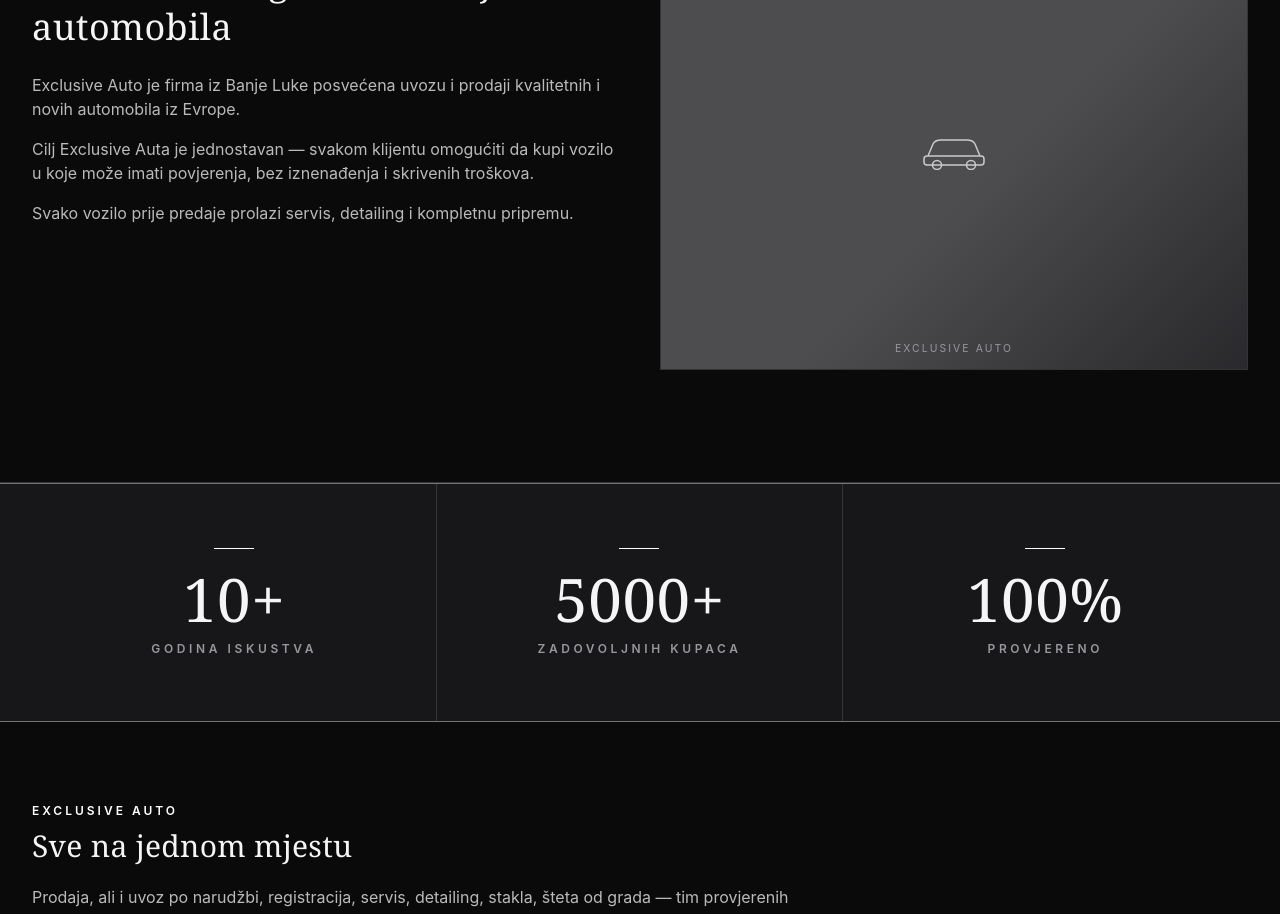
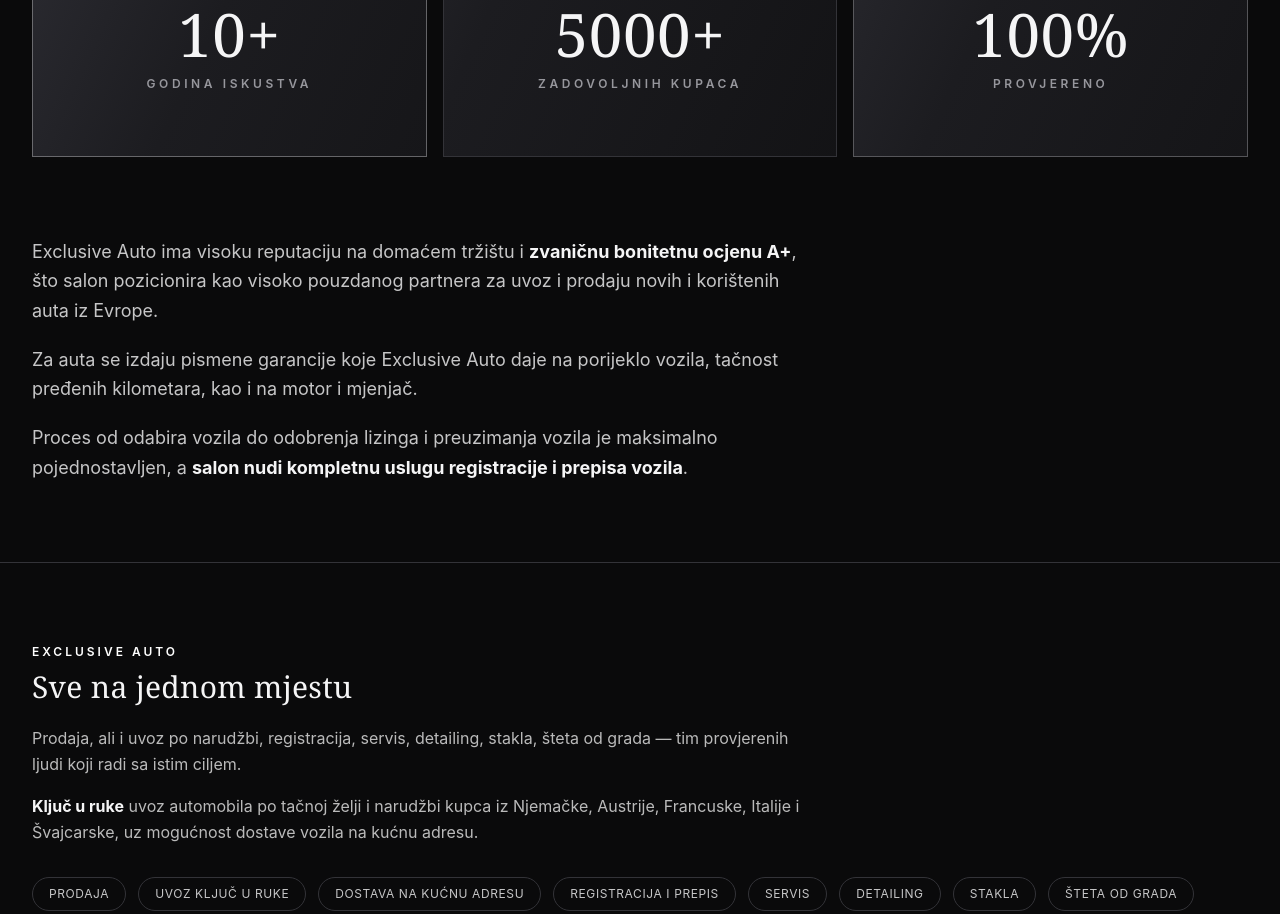
Before and after one commit to jovanagit1/exclusive-auto, a Next.js app: page /o-nama in a window 1280 px wide. Shown: the part 280-1194 px from the top of the page. Built offline with nearby package versions, Linux system fonts and the light colour scheme.

Commit message:
živa polja sa brojkama

```diff
--- a/src/app/globals.css
+++ b/src/app/globals.css
@@ -218,3 +218,54 @@
     color: #000000;
   }
 }
+
+/* "Živa" polja sa brojkama (stranica O nama) — tamna pozadina preko koje
+   polako "teče" diskretan bijeli odsjaj, uz lagano pulsiranje ivice. */
+.stat-live {
+  position: relative;
+  overflow: hidden;
+  background:
+    linear-gradient(115deg, #111113 0%, #1c1c20 35%, #2a2a30 50%, #1c1c20 65%, #111113 100%);
+  background-size: 300% 300%;
+  animation: stat-tece 9s ease-in-out infinite, stat-puls 4.5s ease-in-out infinite;
+  border: 1px solid var(--border);
+}
+.stat-live::after {
+  content: "";
+  position: absolute;
+  inset: 0;
+  background: linear-gradient(
+    110deg,
+    transparent 30%,
+    rgba(255, 255, 255, 0.07) 45%,
+    rgba(255, 255, 255, 0.16) 50%,
+    rgba(255, 255, 255, 0.07) 55%,
+    transparent 70%
+  );
+  transform: translateX(-120%);
+  animation: stat-sjaj 6s ease-in-out infinite;
+  pointer-events: none;
+}
+.stat-live:nth-child(2),
+.stat-live:nth-child(2)::after {
+  animation-delay: 1.2s;
+}
+.stat-live:nth-child(3),
+.stat-live:nth-child(3)::after {
+  animation-delay: 2.4s;
+}
+@keyframes stat-tece {
+  0%, 100% { background-position: 0% 50%; }
+  50% { background-position: 100% 50%; }
+}
+@keyframes stat-sjaj {
+  0% { transform: translateX(-120%); }
+  60%, 100% { transform: translateX(120%); }
+}
+@keyframes stat-puls {
+  0%, 100% { border-color: var(--border); }
+  50% { border-color: rgba(255, 255, 255, 0.45); }
+}
+@media (prefers-reduced-motion: reduce) {
+  .stat-live, .stat-live::after { animation: none; }
+}
--- a/src/app/o-nama/page.tsx
+++ b/src/app/o-nama/page.tsx
@@ -1,11 +1,10 @@
 import type { Metadata } from "next";
 import Link from "next/link";
-import PlaceholderImage from "@/components/PlaceholderImage";
 
 export const metadata: Metadata = {
   title: "O nama",
   description:
-    "Exclusive Auto Banja Luka — više od deset godina u svijetu automobila. Uvoz i prodaja kvalitetnih i novih automobila iz Evrope, lizing i kredit.",
+    "Exclusive Auto Banja Luka — bonitetna ocjena A+, pismene garancije na porijeklo, kilometražu, motor i mjenjač. Uvoz i prodaja novih i korištenih auta iz Evrope, lizing, registracija.",
 };
 
 const brojke = [
@@ -16,8 +15,9 @@
 
 const usluge = [
   "Prodaja",
-  "Uvoz po narudžbi",
-  "Registracija",
+  "Uvoz ključ u ruke",
+  "Dostava na kućnu adresu",
+  "Registracija i prepis",
   "Servis",
   "Detailing",
   "Stakla",
@@ -28,38 +28,20 @@
 export default function ONamaPage() {
   return (
     <div>
-      <section className="border-b border-border">
-        <div className="mx-auto grid max-w-7xl gap-10 px-5 py-20 md:grid-cols-2 md:px-8 md:py-28">
-          <div>
-            <p className="section-label">O nama</p>
-            <h1 className="font-display mt-3 text-4xl leading-tight">
-              Više od deset godina u svijetu automobila
-            </h1>
-            <p className="mt-6 text-foreground/75">
-              Exclusive Auto je firma iz Banje Luke posvećena uvozu i prodaji
-              kvalitetnih i novih automobila iz Evrope.
-            </p>
-            <p className="mt-4 text-foreground/75">
-              Cilj Exclusive Auta je jednostavan — svakom klijentu omogućiti da
-              kupi vozilo u koje može imati povjerenja, bez iznenađenja i
-              skrivenih troškova.
-            </p>
-            <p className="mt-4 text-foreground/75">
-              Svako vozilo prije predaje prolazi servis, detailing i kompletnu
-              pripremu.
-            </p>
-          </div>
-          <PlaceholderImage label="Exclusive Auto" ratio="aspect-[4/3]" />
-        </div>
-      </section>
+      <h1 className="sr-only">O nama — Exclusive Auto Banja Luka</h1>
 
-      <section className="border-y border-accent/40 bg-surface">
-        <div className="mx-auto grid max-w-7xl grid-cols-1 divide-y divide-border px-5 sm:grid-cols-3 sm:divide-x sm:divide-y-0 md:px-8">
+      <section className="mx-auto max-w-7xl px-5 pt-16 md:px-8 md:pt-20">
+        <p className="section-label">O nama</p>
+        <div className="mt-6 grid grid-cols-1 gap-4 sm:grid-cols-3">
           {brojke.map((b) => (
-            <div key={b.opis} className="flex flex-col items-center py-12 text-center md:py-16">
-              <span className="mb-5 h-px w-10 bg-accent" />
-              <p className="font-display text-5xl text-foreground md:text-6xl">{b.vrijednost}</p>
-              <p className="mt-3 text-xs font-semibold uppercase tracking-[0.3em] text-muted">
+            <div
+              key={b.opis}
+              className="stat-live flex flex-col items-center px-6 py-12 text-center md:py-16"
+            >
+              <p className="font-display relative z-10 text-5xl text-foreground md:text-6xl">
+                {b.vrijednost}
+              </p>
+              <p className="relative z-10 mt-3 text-xs font-semibold uppercase tracking-[0.3em] text-muted">
                 {b.opis}
               </p>
             </div>
@@ -67,15 +49,46 @@
         </div>
       </section>
 
-      <section>
+      <section className="mx-auto max-w-7xl px-5 py-16 md:px-8 md:py-20">
+        <div className="max-w-3xl space-y-5 text-lg leading-relaxed text-foreground/80">
+          <p>
+            Exclusive Auto ima visoku reputaciju na domaćem tržištu i{" "}
+            <b className="text-foreground">zvaničnu bonitetnu ocjenu A+</b>, što salon
+            pozicionira kao visoko pouzdanog partnera za uvoz i prodaju novih i
+            korištenih auta iz Evrope.
+          </p>
+          <p>
+            Za auta se izdaju pismene garancije koje Exclusive Auto daje na
+            porijeklo vozila, tačnost pređenih kilometara, kao i na motor i
+            mjenjač.
+          </p>
+          <p>
+            Proces od odabira vozila do odobrenja lizinga i preuzimanja vozila je
+            maksimalno pojednostavljen, a{" "}
+            <b className="text-foreground">
+              salon nudi kompletnu uslugu registracije i prepisa vozila
+            </b>
+            .
+          </p>
+        </div>
+      </section>
+
+      <section className="border-t border-border">
         <div className="mx-auto max-w-7xl px-5 py-20 md:px-8">
           <p className="section-label">Exclusive Auto</p>
           <h2 className="font-display mt-2 text-3xl">Sve na jednom mjestu</h2>
-          <p className="mt-5 max-w-3xl leading-relaxed text-foreground/75">
-            Prodaja, ali i uvoz po narudžbi, registracija, servis, detailing,
-            stakla, šteta od grada — tim provjerenih ljudi koji radi sa istim
-            ciljem.
-          </p>
+          <div className="mt-5 max-w-3xl space-y-4 leading-relaxed text-foreground/75">
+            <p>
+              Prodaja, ali i uvoz po narudžbi, registracija, servis, detailing,
+              stakla, šteta od grada — tim provjerenih ljudi koji radi sa istim
+              ciljem.
+            </p>
+            <p>
+              <b className="text-foreground">Ključ u ruke</b> uvoz automobila po
+              tačnoj želji i narudžbi kupca iz Njemačke, Austrije, Francuske,
+              Italije i Švajcarske, uz mogućnost dostave vozila na kućnu adresu.
+            </p>
+          </div>
 
           <div className="mt-8 flex flex-wrap gap-3">
             {usluge.map((u) => (
@@ -96,8 +109,8 @@
             <Link href="/vozila" className="btn-primary">
               Pogledaj ponudu
             </Link>
-            <Link href="/kontakt" className="btn-outline">
-              Kontaktirajte nas
+            <Link href="/uvoz" className="btn-outline">
+              Uvoz po narudžbi
             </Link>
           </div>
         </div>
```
